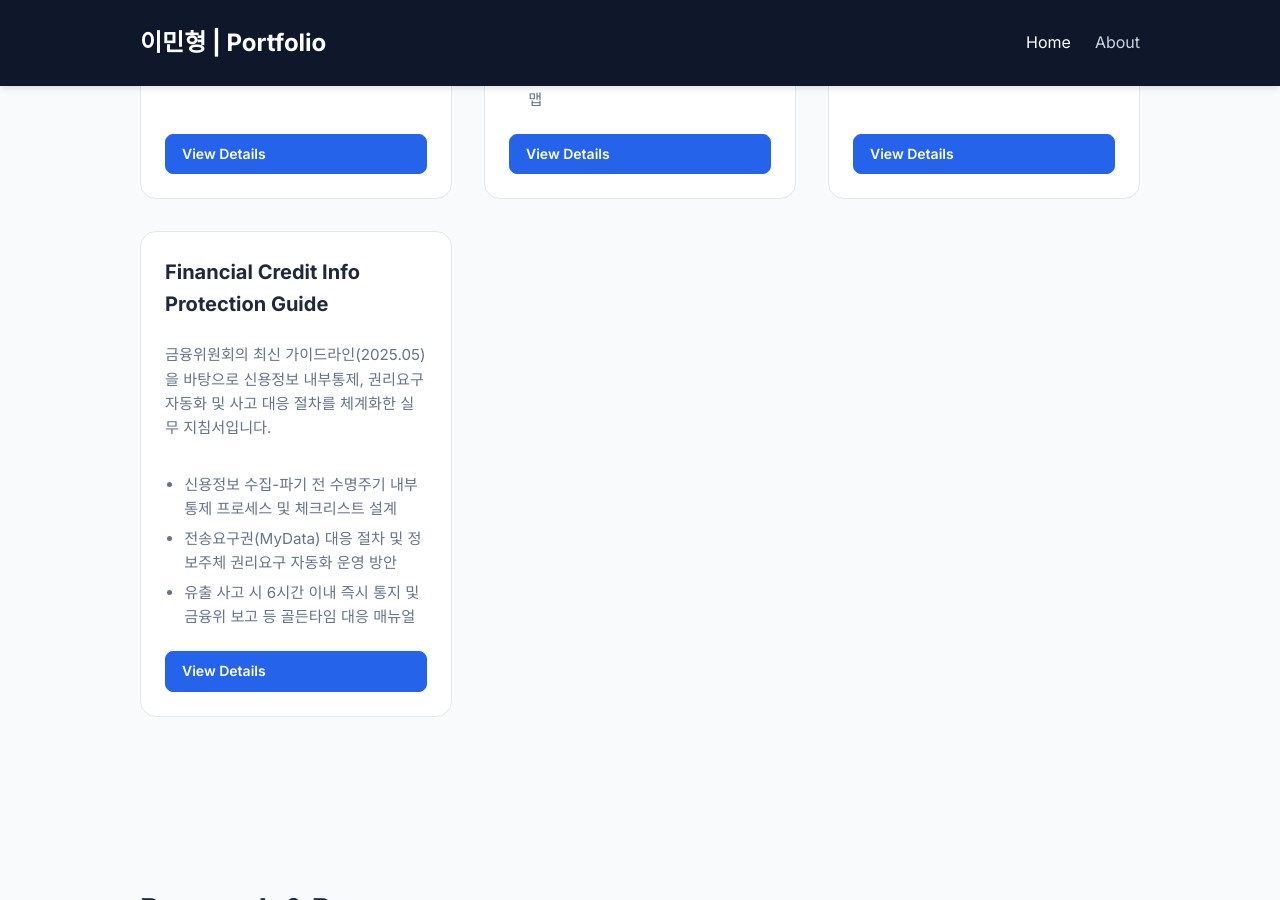
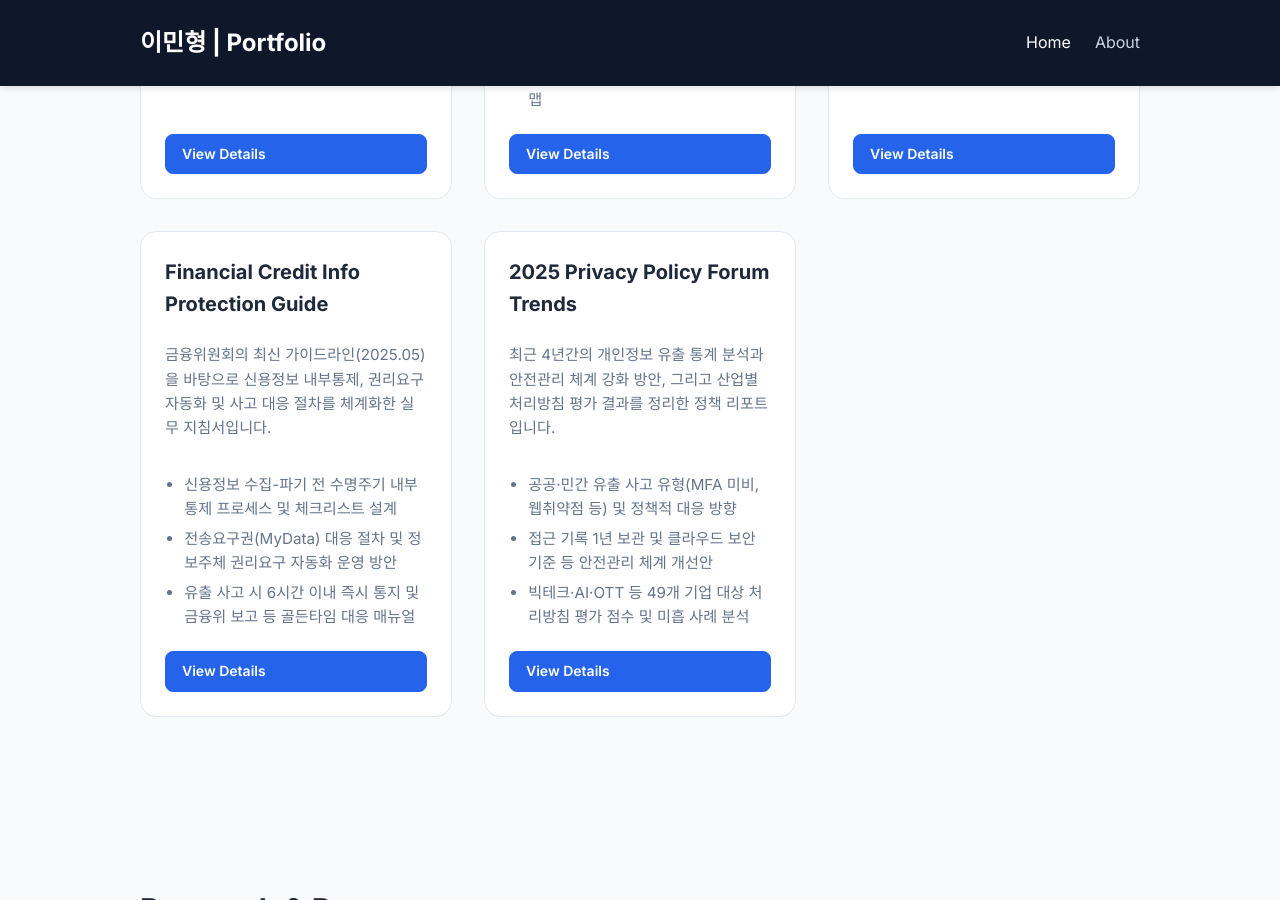
Before and after one commit to 971023als/971023als.github.io, a Jekyll site: the page built from index.md, in a window 1280 px wide and 900 px high, scrolled down 3844 px. Built offline with Jekyll 4.4.1, drawn with Linux system fonts in a browser that asks for light colours.

Commit message:
Add 2025 Privacy Policy Forum summary project page

```diff
--- a/index.md
+++ b/index.md
@@ -305,6 +305,20 @@ title: "Home"
                 <a href="/projects/financial-credit-info-protection-guide/" class="btn btn-small">View Details</a>
             </div>
         </div>
+        <div class="project-card">
+            <div class="project-info">
+                <h3>2025 Privacy Policy Forum Trends</h3>
+                <p>
+                    최근 4년간의 개인정보 유출 통계 분석과 안전관리 체계 강화 방안, 그리고 산업별 처리방침 평가 결과를 정리한 정책 리포트입니다.
+                </p>
+                <ul class="project-points">
+                    <li>공공·민간 유출 사고 유형(MFA 미비, 웹취약점 등) 및 정책적 대응 방향</li>
+                    <li>접근 기록 1년 보관 및 클라우드 보안 기준 등 안전관리 체계 개선안</li>
+                    <li>빅테크·AI·OTT 등 49개 기업 대상 처리방침 평가 점수 및 미흡 사례 분석</li>
+                </ul>
+                <a href="/projects/privacy-policy-forum-2025/" class="btn btn-small">View Details</a>
+            </div>
+        </div>
     </div>
 </section>
 
```
Also changed, not shown: projects/privacy-policy-forum-2025.md (added, +60 -0 lines), 2 other files.
